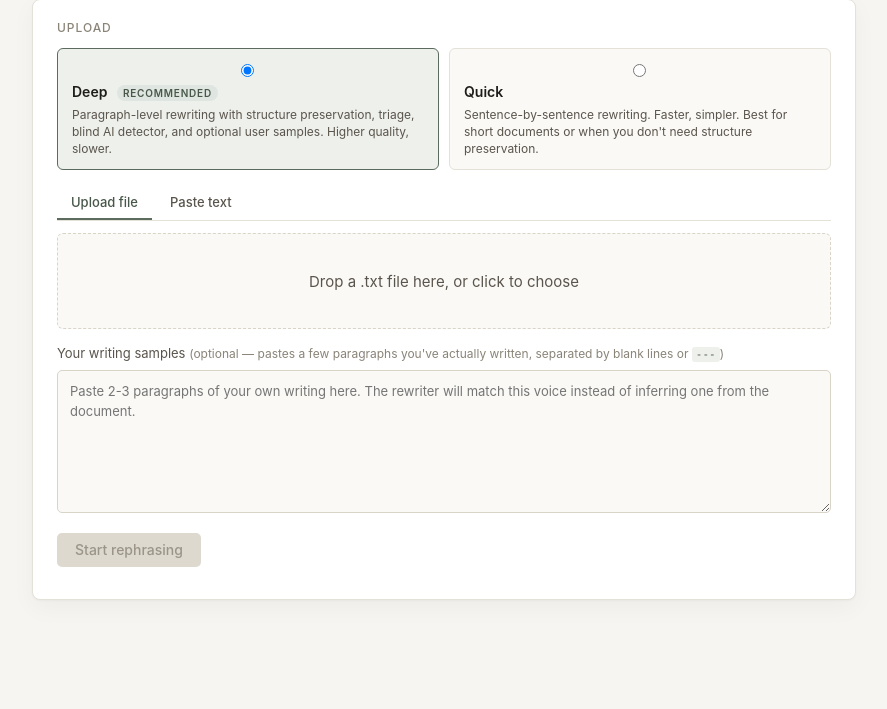
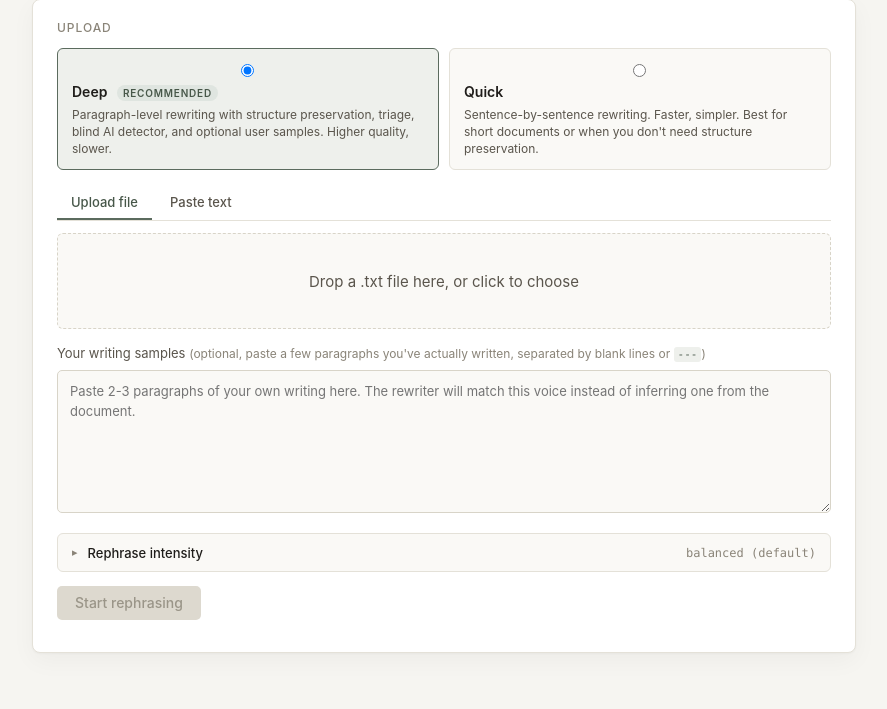
Before and after one commit to mihakim2/ai-text-rephrase, a Flask app: page / in a window 1280 px wide. Shown: the part 154-863 px from the top of the page, without its empty margins (196-1083 px from the left). Before the commit the page ends 754 px from the top, so only its background shows below. Run offline with Flask 3, Linux system fonts and the light colour scheme; parts of the project's set-up code (start-up, migrations or seed data) failed here and were passed over.

Commit message:
Add rephrase-intensity preset (Light / Balanced / Aggressive)
Per-job tunable via a collapsible UI section. Three presets map to
threshold sets in config.INTENSITY_PRESETS; resolved at upload time and
threaded through quick_mode and deep_mode pipelines.

Light: skip more, accept easier, one iteration max.
Balanced: current defaults.
Aggressive: rewrite almost everything, demand high human-ness and big
surface change, up to four iterations.

Co-Authored-By: Claude Opus 4.7 (1M context) <noreply@anthropic.com>

```diff
--- a/app.py
+++ b/app.py
@@ -62,9 +62,15 @@ def upload():
         else:
             user_samples = [p.strip() for p in samples_raw.split("\n\n") if p.strip()]
 
+    intensity = (request.form.get("intensity") or cfg.DEFAULT_INTENSITY).lower()
+    if intensity not in cfg.INTENSITY_PRESETS:
+        intensity = cfg.DEFAULT_INTENSITY
+    thresholds = dict(cfg.INTENSITY_PRESETS[intensity])
+
     cfg_snapshot = {
         "mode": mode,
-        "max_iterations": cfg.MAX_ITERATIONS if mode == "quick" else cfg.DEEP_MAX_ITERATIONS,
+        "intensity": intensity,
+        "thresholds": thresholds,
     }
 
     if mode == "quick":
--- a/static/app.js
+++ b/static/app.js
@@ -90,6 +90,7 @@ const state = {
   file: null,
   pasted: "",
   mode: "deep",
+  intensity: "balanced",
   unitCount: 0,
   unitLabel: "blocks",
   blockTypes: [],
@@ -113,6 +114,21 @@ document.querySelectorAll('input[name="mode"]').forEach((r) => {
 // Initial state
 state.mode = document.querySelector('input[name="mode"]:checked').value;
 samplesWrap.classList.toggle("hidden-soft", state.mode !== "deep");
+
+// --- Intensity selector ---
+function refreshIntensityLabel() {
+  const lbl = { light: "light", balanced: "balanced (default)", aggressive: "aggressive" }[state.intensity] || state.intensity;
+  const el = document.getElementById("intensity-current");
+  if (el) el.textContent = lbl;
+}
+document.querySelectorAll('input[name="intensity"]').forEach((r) => {
+  r.addEventListener("change", () => {
+    state.intensity = document.querySelector('input[name="intensity"]:checked').value;
+    refreshIntensityLabel();
+  });
+});
+state.intensity = document.querySelector('input[name="intensity"]:checked').value;
+refreshIntensityLabel();
 
 // --- Source tabs (file vs paste) ---
 function refreshStartEnabled() {
@@ -200,6 +216,7 @@ startBtn.addEventListener("click", async () => {
     fd.append("file", state.file);
   }
   fd.append("mode", state.mode);
+  fd.append("intensity", state.intensity);
   if (state.mode === "deep") {
     const samples = $("samples").value;
     if (samples.trim()) fd.append("samples", samples);
--- a/static/styles.css
+++ b/static/styles.css
@@ -319,6 +319,58 @@ button:disabled {
 .diagram-wrap .mermaid { text-align: center; font-family: var(--sans); }
 .diagram-wrap svg { max-width: 100%; height: auto !important; }
 
+/* Intensity (collapsible) */
+.intensity-wrap {
+  margin-top: 14px;
+  border: 1px solid var(--border);
+  border-radius: 6px;
+  background: var(--surface-2);
+}
+.intensity-wrap > summary {
+  cursor: pointer;
+  padding: 10px 14px;
+  list-style: none;
+  display: flex; align-items: center; gap: 10px;
+  user-select: none;
+}
+.intensity-wrap > summary::-webkit-details-marker { display: none; }
+.intensity-wrap > summary::before {
+  content: "▸"; color: var(--muted); display: inline-block;
+  transition: transform 0.15s ease; font-size: 11px;
+}
+.intensity-wrap[open] > summary::before { transform: rotate(90deg); }
+.intensity-label { font: 500 13px var(--sans); color: var(--text); }
+.intensity-current {
+  font: 12px var(--mono); color: var(--muted);
+  margin-left: auto;
+}
+.intensity-options {
+  padding: 4px 14px 14px;
+  display: grid; gap: 8px;
+}
+.intensity-opt {
+  display: grid;
+  grid-template-columns: auto 1fr;
+  grid-template-rows: auto auto;
+  gap: 2px 8px;
+  padding: 10px 12px;
+  border: 1px solid var(--border);
+  border-radius: 5px; background: var(--surface);
+  cursor: pointer;
+  transition: border-color 0.15s ease, background 0.15s ease;
+}
+.intensity-opt:hover { border-color: var(--border-strong); }
+.intensity-opt:has(input:checked) { border-color: var(--accent); background: var(--accent-soft); }
+.intensity-opt input { grid-row: span 2; align-self: start; margin-top: 3px; }
+.intensity-opt .opt-title { font-weight: 600; font-size: 13px; color: var(--text); }
+.intensity-opt .opt-tag {
+  font-size: 10px; text-transform: uppercase; letter-spacing: 0.06em;
+  color: var(--accent-strong); background: #dfe5e0;
+  padding: 1px 6px; border-radius: 10px;
+  font-weight: 600; margin-left: 4px;
+}
+.intensity-opt .opt-desc { color: var(--text-soft); font-size: 12px; line-height: 1.45; }
+
 /* Source tabs (file vs paste) */
 .source-tabs { display: flex; gap: 4px; margin-bottom: 12px; border-bottom: 1px solid var(--border); }
 .source-tabs .tab {
--- a/templates/index.html
+++ b/templates/index.html
@@ -108,10 +108,31 @@ flowchart LR
 
       <div id="samples-wrap" class="samples-wrap">
         <label for="samples" class="samples-label">
-          Your writing samples <span class="optional">(optional — pastes a few paragraphs you've actually written, separated by blank lines or <code>---</code>)</span>
+          Your writing samples <span class="optional">(optional, paste a few paragraphs you've actually written, separated by blank lines or <code>---</code>)</span>
         </label>
         <textarea id="samples" rows="6" placeholder="Paste 2-3 paragraphs of your own writing here. The rewriter will match this voice instead of inferring one from the document."></textarea>
       </div>
+
+      <details class="intensity-wrap" id="intensity-wrap">
+        <summary><span class="intensity-label">Rephrase intensity</span> <span class="intensity-current" id="intensity-current">balanced (default)</span></summary>
+        <div class="intensity-options">
+          <label class="intensity-opt">
+            <input type="radio" name="intensity" value="light">
+            <span class="opt-title">Light</span>
+            <span class="opt-desc">Only rewrite paragraphs that clearly read as AI. One iteration per paragraph. Preserves more of the original voice; faster and cheaper.</span>
+          </label>
+          <label class="intensity-opt">
+            <input type="radio" name="intensity" value="balanced" checked>
+            <span class="opt-title">Balanced <span class="opt-tag">default</span></span>
+            <span class="opt-desc">Rewrite paragraphs that score below human on the blind detector. Up to three iterations. Reject near-copies. Recommended for most documents.</span>
+          </label>
+          <label class="intensity-opt">
+            <input type="radio" name="intensity" value="aggressive">
+            <span class="opt-title">Aggressive</span>
+            <span class="opt-desc">Rewrite almost everything. Demand strong human-ness and a big surface change. Up to four iterations. Slower and more expensive, but maximum rewriting.</span>
+          </label>
+        </div>
+      </details>
 
       <button id="start-btn" disabled>Start rephrasing</button>
       <div id="upload-msg" class="msg"></div>
```
Also changed, not shown: config.py (+40 -0 lines), deep_mode.py (+31 -10 lines), quick_mode.py (+15 -5 lines).
